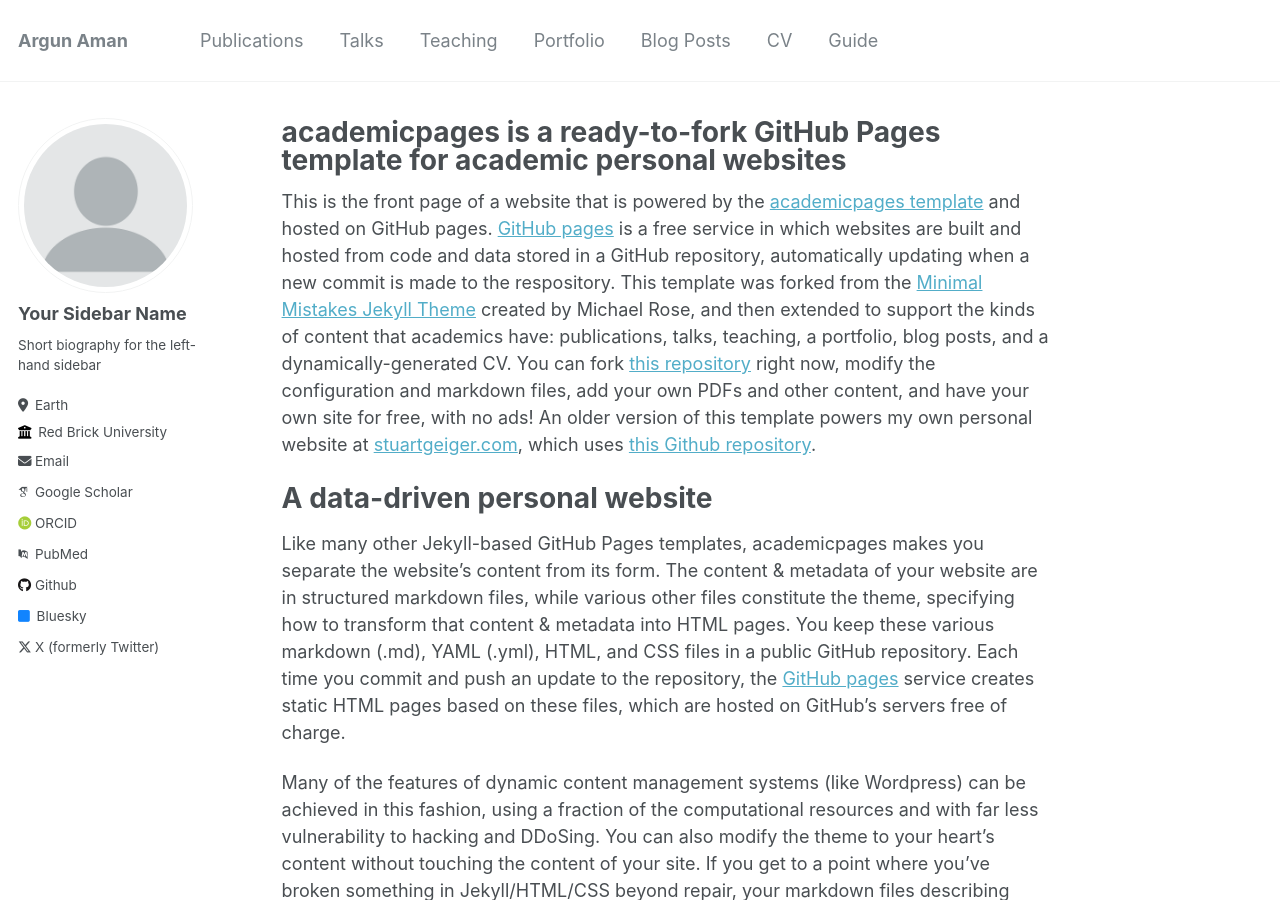
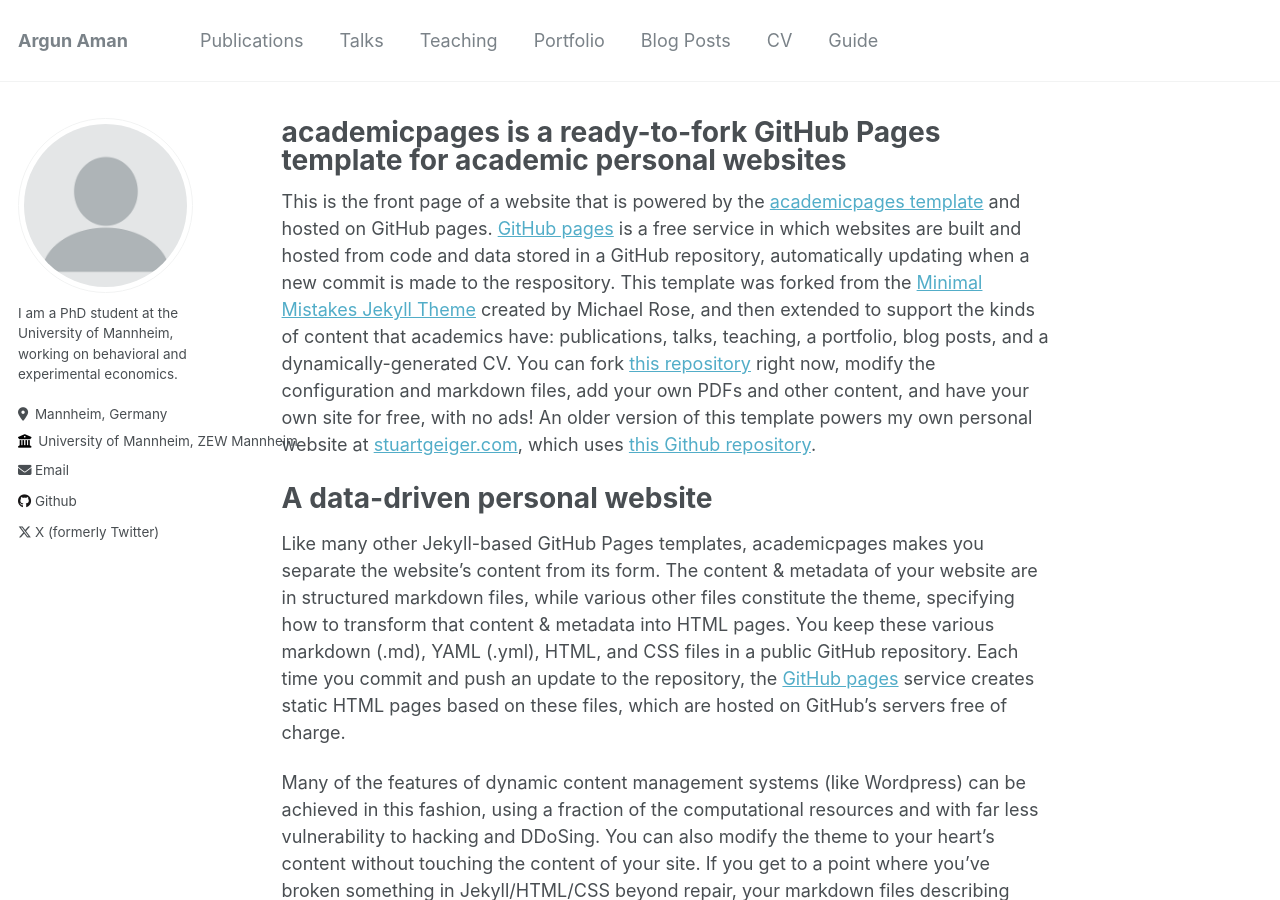
Before and after one commit to ArgunHild/argunhild.github.io, a Jekyll site: the page built from _pages/about.md, in a window 1280 px wide and 900 px high. Built offline with Jekyll 4.4.1, drawn with Linux system fonts in a browser that asks for light colours; some web fonts are replaced.

Commit message:
changed bio

```diff
--- a/_config.yml
+++ b/_config.yml
@@ -12,9 +12,9 @@ title                    : "Argun Aman"
 title_separator          : "-"
 name                     : &name "Argun Aman"
 description              : &description "PhD. student, behavioral and experimental economics"
-url                      : https://academicpages.github.io # the base hostname & protocol for your site e.g. "https://mmistakes.github.io"
+url                      : https://https://argunaman2022.github.io/ # the base hostname & protocol for your site e.g. "https://mmistakes.github.io"
 baseurl                  : "" # the subpath of your site, e.g. "/blog"
-repository               : "academicpages/academicpages.github.io"
+repository               : "argunaman2022/argunaman2022.github.io/"
 
 # Site Author - The following control what appear as part of the author content on the side bar.
 #               If a field is blank the icon and link will not appear, otherwise it will be shown.
@@ -22,32 +22,32 @@ repository               : "academicpages/academicpages.github.io"
 author:
   # Biographic information
   avatar           : "profile.png"
-  name             : "Your Sidebar Name"
-  pronouns         : # example: "she/her"
-  bio              : "Short biography for the left-hand sidebar"
-  location         : "Earth"
-  employer         : "Red Brick University"
+  name             :
+  pronouns         :
+  bio              : "I am a PhD student at the University of Mannheim, working on behavioral and experimental economics."
+  location         : "Mannheim, Germany"
+  employer         : "University of Mannheim, ZEW Mannheim"
   uri              : # URL
-  email            : "none@example.org"
+  email            : "argun.aman@uni-mannheim.de"
 
   # Academic websites
   arxiv            : # URL - Update with the correct link to your profile
-  googlescholar    : "https://scholar.google.com/citations?user=PS_CX0AAAAAJ"
+  googlescholar    : # URL
   impactstory      : # URL
-  orcid            : "http://orcid.org/yourorcidurl"
-  pubmed           : "https://www.ncbi.nlm.nih.gov/pubmed/?term=john+snow"
+  orcid            : #
+  pubmed           : #
   researchgate     : # URL
 
   # Repositories and software development
   bitbucket        : # Username - Update with your username on the site
   codepen          : # Username
   dribbble         : # Username
-  github           : "academicpages"
+  github           : "argunaman2022" # Username
   kaggle           : # Username
   stackoverflow    : # User number or user number and name (i.e., use "1" or "1/jeff-atwood")
 
   # Social media
-  bluesky          : "bsky.app" # Replace this with you Bluesky username
+  bluesky          : # Replace this with you Bluesky username
   facebook         : # Username
   flickr           : # Username
   foursquare       : # Username
```
